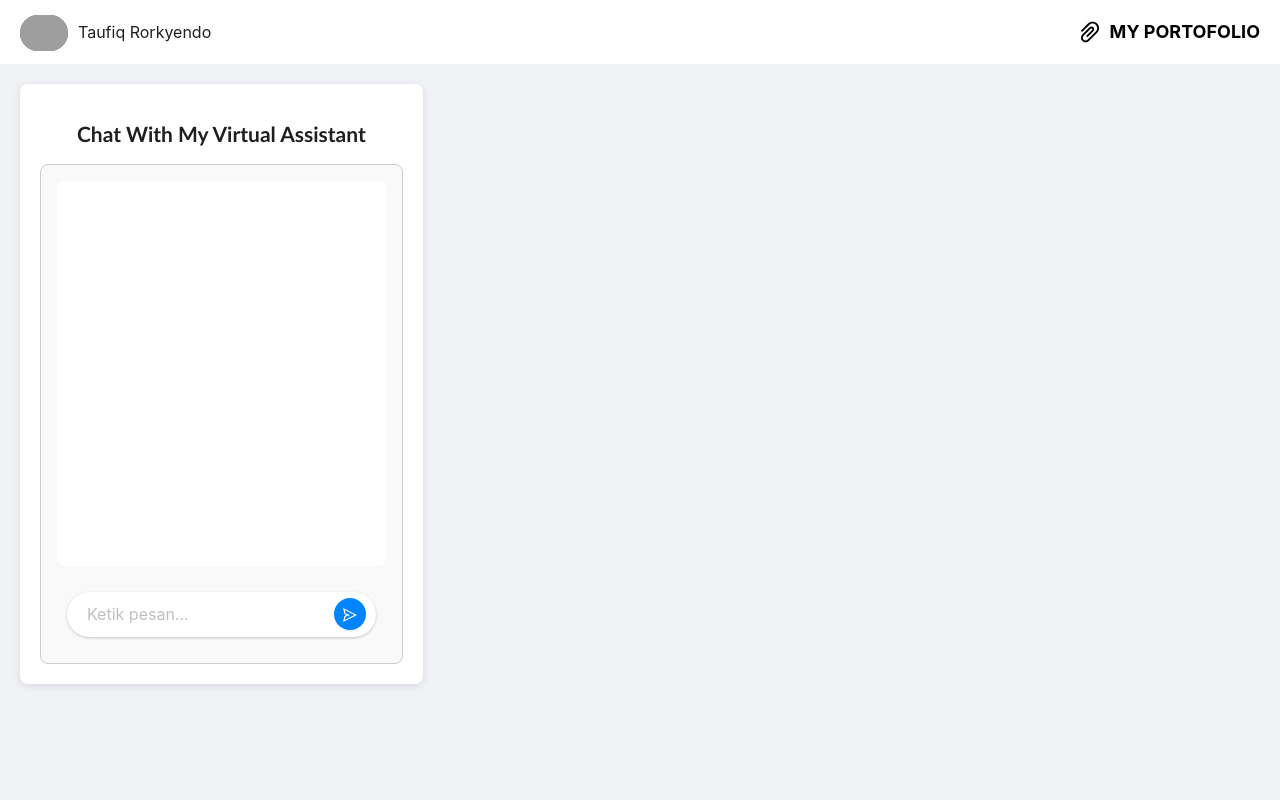
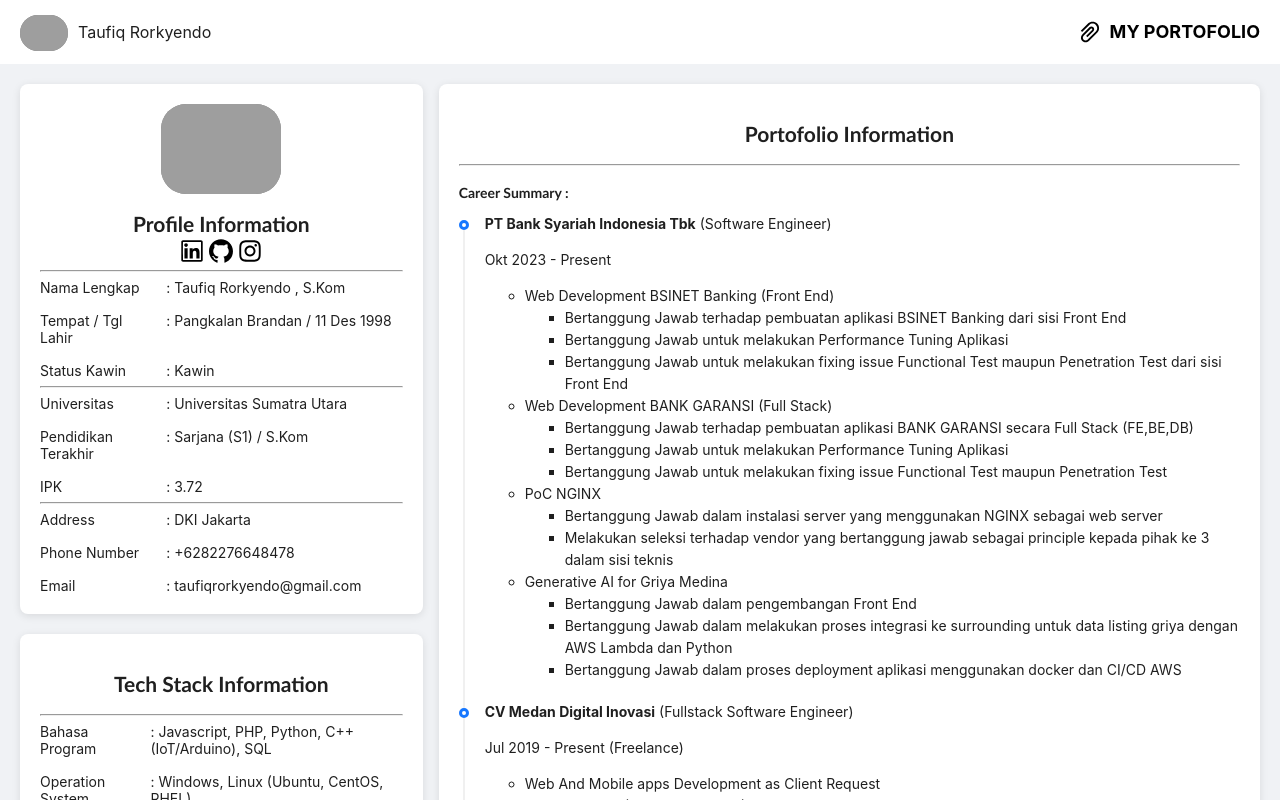
Before and after one commit to rorkyendo/rorkyendo, a React (Create React App) app: page / in a window 1280 px wide. Shown: the top 800 px of the page. Built offline with nearby package versions, Linux system fonts and the light colour scheme; grey boxes are pictures that could not be loaded.

Commit message:
aktifkan kembali

```diff
--- a/src/pages/DashboardPage.js
+++ b/src/pages/DashboardPage.js
@@ -12,14 +12,14 @@ const DashboardPage = () => (
   <Content style={{ padding: '20px' }}>
     <Row gutter={[16, 16]}>
       <Col xs={24} md={8}>
-        {/* <ProfileInfo />
-        <TechStackInfo /> */}
+        <ProfileInfo />
+        <TechStackInfo />
         <ChatSession />
       </Col>
-      {/* <Col xs={24} md={16}>
+      <Col xs={24} md={16}>
         <PortofolioInfo />
         <AppsDevelop />
-      </Col> */}
+      </Col>
     </Row>
   </Content>
 );
```
